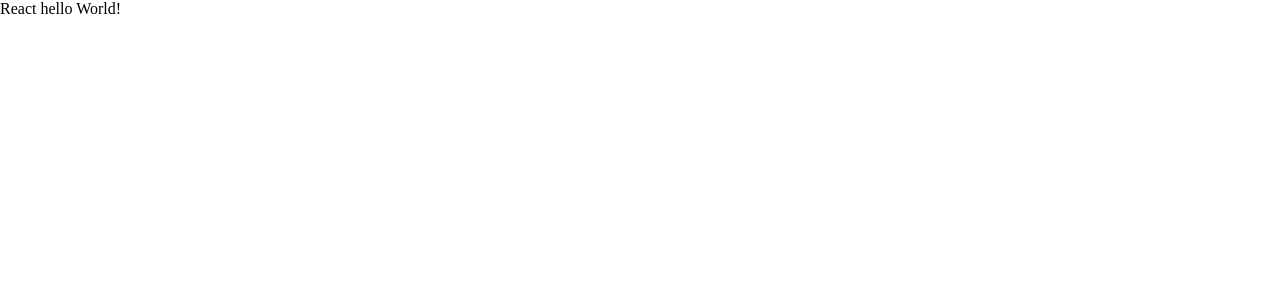
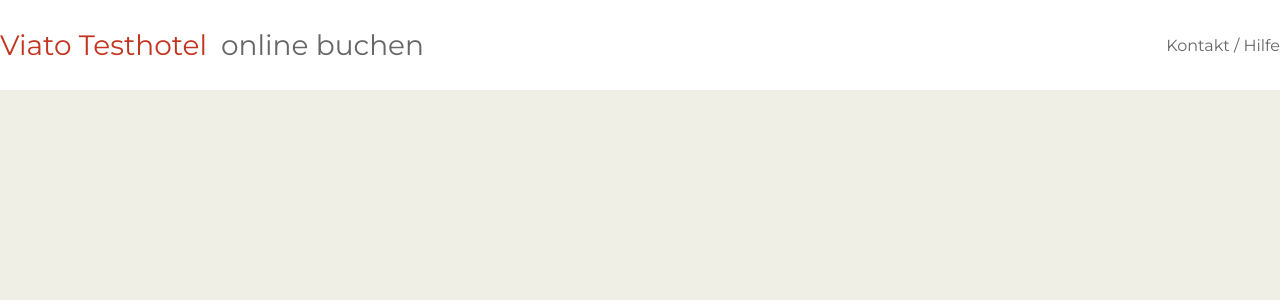
Before and after one commit to vibueno/viato_buchungsmaschine, a React app: page / in a window 1280 px wide. Shown: the top 300 px of the page. Built offline with nearby package versions, Linux system fonts and the light colour scheme.

Commit message:
Add header

```diff
--- a/src/App.tsx
+++ b/src/App.tsx
@@ -1,6 +1,12 @@
 import React from 'react';
+
+import Main from './views/Main';
 
 import './index.scss';
 
-const App = () => <>React hello World!</>;
+const App = () => (
+  <>
+    <Main />
+  </>
+);
 export default App;
--- a/src/components/Header/index.scss
+++ b/src/components/Header/index.scss
@@ -1 +1,12 @@
 @import '../../variables.scss';
+
+header {
+  display: flex;
+  align-items: center;
+  height: 90px;
+  background-color: $color-white;
+}
+
+.title-container {
+  flex: 75%;
+}
--- a/src/components/Header/index.tsx
+++ b/src/components/Header/index.tsx
@@ -2,6 +2,16 @@ import React from 'react';
 
 import './index.scss';
 
-const Header = () => <></>;
+const Header = () => (
+  <>
+    <header>
+      <div className="title-container">
+        <h1>Viato Testhotel</h1>
+        <h2>online buchen</h2>
+      </div>
+      <h4>Kontakt / Hilfe</h4>
+    </header>
+  </>
+);
 
 export default Header;
--- a/src/index.scss
+++ b/src/index.scss
@@ -8,13 +8,20 @@
   padding: 0;
 }
 
+body {
+  background-color: $color-grey-3;
+}
+
 h1 {
+  display: inline-block;
   font: 400 28px/34px Montserrat, Arial, Helvetica;
   letter-spacing: 0;
+  margin: 0 0.5em 0 0;
   color: $color-red;
 }
 
 h2 {
+  display: inline-block;
   font: 400 28px/34px Montserrat, Arial, Helvetica;
   letter-spacing: 0;
   color: $color-grey-1;
--- a/src/views/Main/index.tsx
+++ b/src/views/Main/index.tsx
@@ -1,7 +1,13 @@
 import React from 'react';
+
+import Header from '../../components/Header';
 
 import './index.scss';
 
-const Main = () => <></>;
+const Main = () => (
+  <>
+    <Header />
+  </>
+);
 
 export default Main;
```
